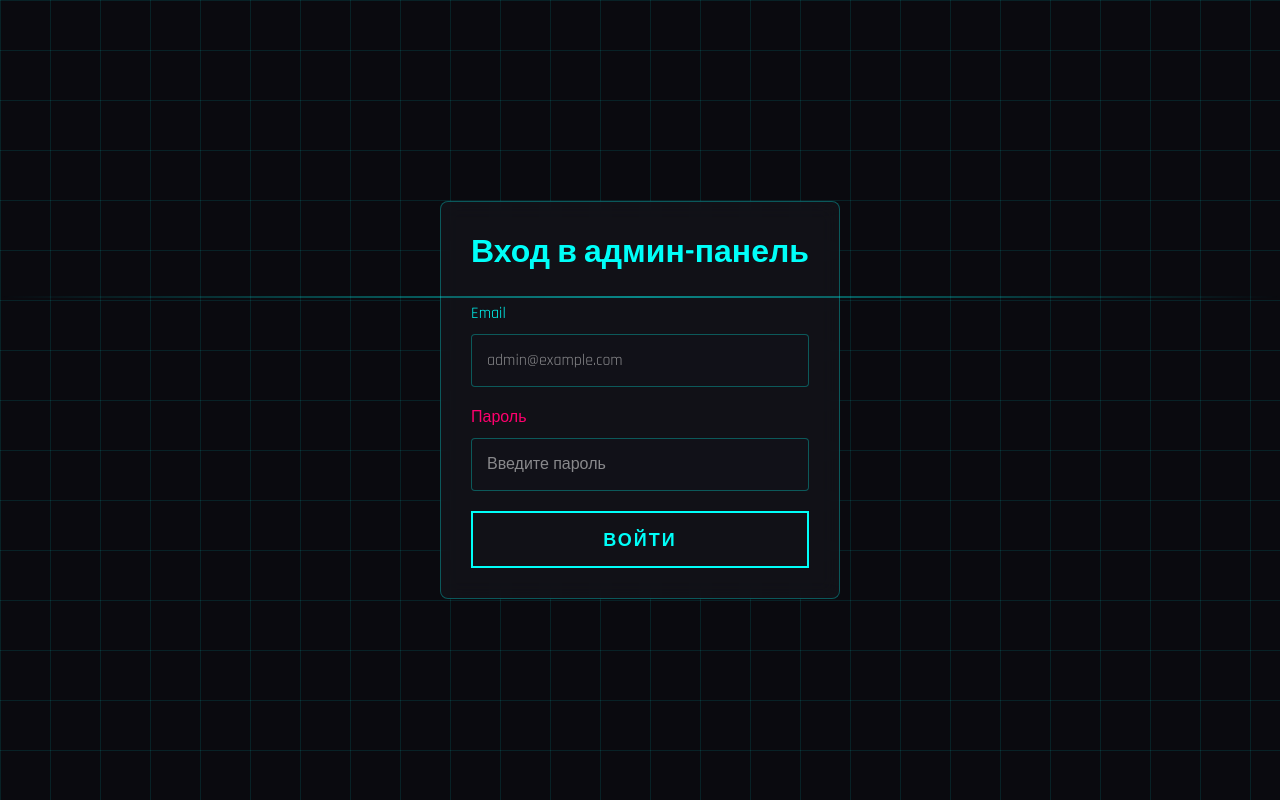
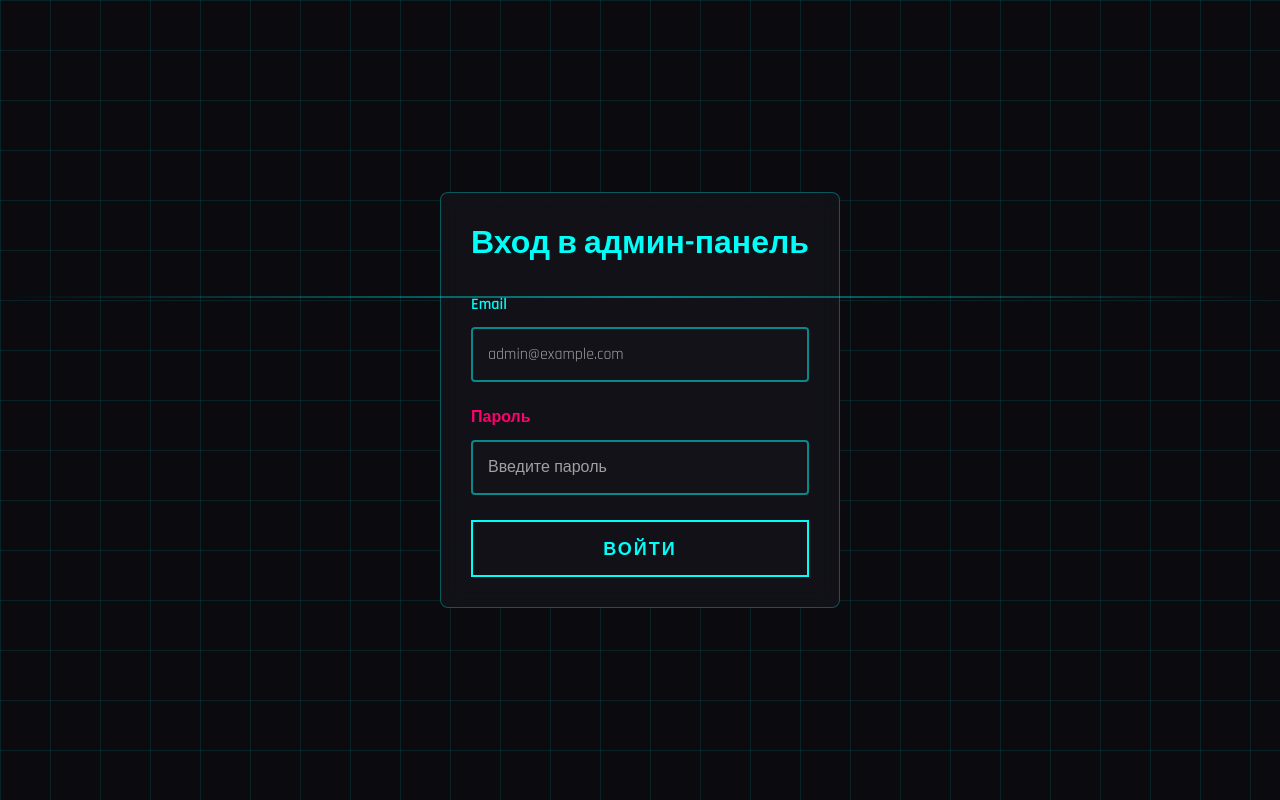
Before and after one commit to antsincgame/vibe-codiding, a React (Vite) app: page /login in a window 1280 px wide. Built offline with nearby package versions, Linux system fonts and the light colour scheme.

Commit message:
Updated index.css

```diff
--- a/src/index.css
+++ b/src/index.css
@@ -158,8 +158,8 @@ body {
 }
 
 .cyber-input {
-  background: rgba(19, 19, 26, 0.6);
-  border: 1px solid rgba(0, 255, 249, 0.3);
+  background: rgba(19, 19, 26, 0.8);
+  border: 2px solid rgba(0, 255, 249, 0.5);
   border-radius: 4px;
   padding: 15px;
   color: white;
@@ -167,16 +167,18 @@ body {
   font-size: 16px;
   width: 100%;
   transition: all 0.3s;
+  display: block;
 }
 
 .cyber-input:focus {
   outline: none;
   border-color: var(--neon-cyan);
-  box-shadow: 0 0 10px rgba(0, 255, 249, 0.3);
+  box-shadow: 0 0 15px rgba(0, 255, 249, 0.5);
+  background: rgba(19, 19, 26, 0.95);
 }
 
 .cyber-input::placeholder {
-  color: rgba(255, 255, 255, 0.5);
+  color: rgba(255, 255, 255, 0.6);
 }
 
 textarea.cyber-input {
--- a/src/pages/Login.tsx
+++ b/src/pages/Login.tsx
@@ -81,11 +81,13 @@ export default function Login() {
         </h1>
 
         <form onSubmit={handleSubmit}>
-          <div style={{ marginBottom: '20px' }}>
+          <div style={{ marginBottom: '25px' }}>
             <label style={{
               display: 'block',
-              marginBottom: '10px',
-              color: 'var(--neon-cyan)'
+              marginBottom: '12px',
+              color: 'var(--neon-cyan)',
+              fontSize: '16px',
+              fontWeight: 600
             }}>
               Email
             </label>
@@ -100,14 +102,17 @@ export default function Login() {
               placeholder="admin@example.com"
               disabled={loading}
               required
+              autoComplete="email"
             />
           </div>
 
-          <div style={{ marginBottom: '20px' }}>
+          <div style={{ marginBottom: '25px' }}>
             <label style={{
               display: 'block',
-              marginBottom: '10px',
-              color: 'var(--neon-pink)'
+              marginBottom: '12px',
+              color: 'var(--neon-pink)',
+              fontSize: '16px',
+              fontWeight: 600
             }}>
               Пароль
             </label>
@@ -122,6 +127,7 @@ export default function Login() {
               placeholder="Введите пароль"
               disabled={loading}
               required
+              autoComplete="current-password"
             />
           </div>
 
```
